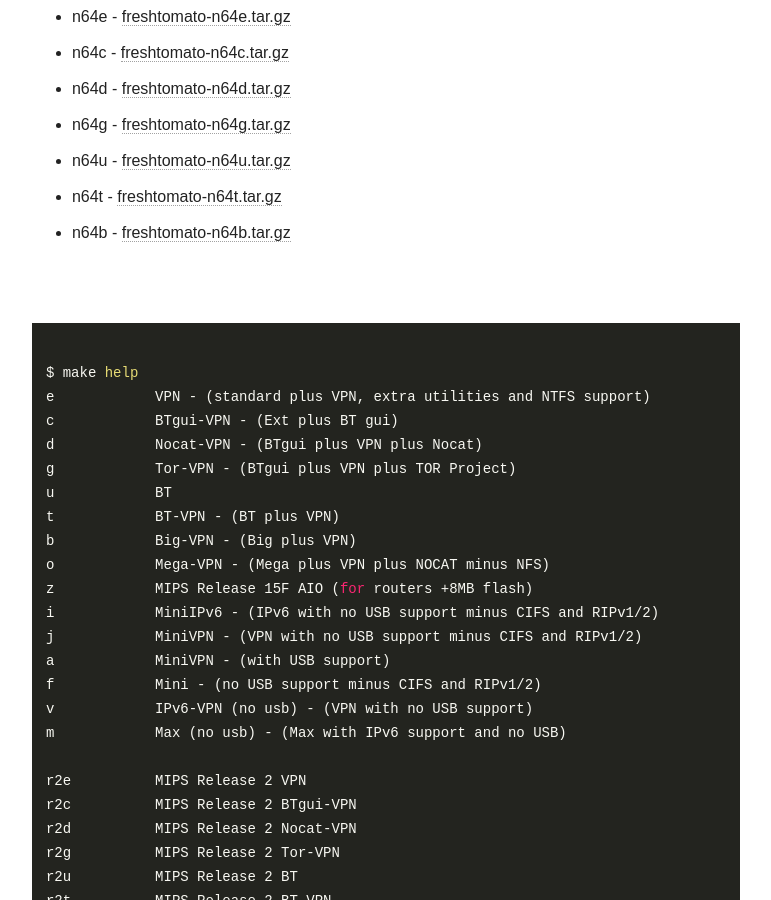
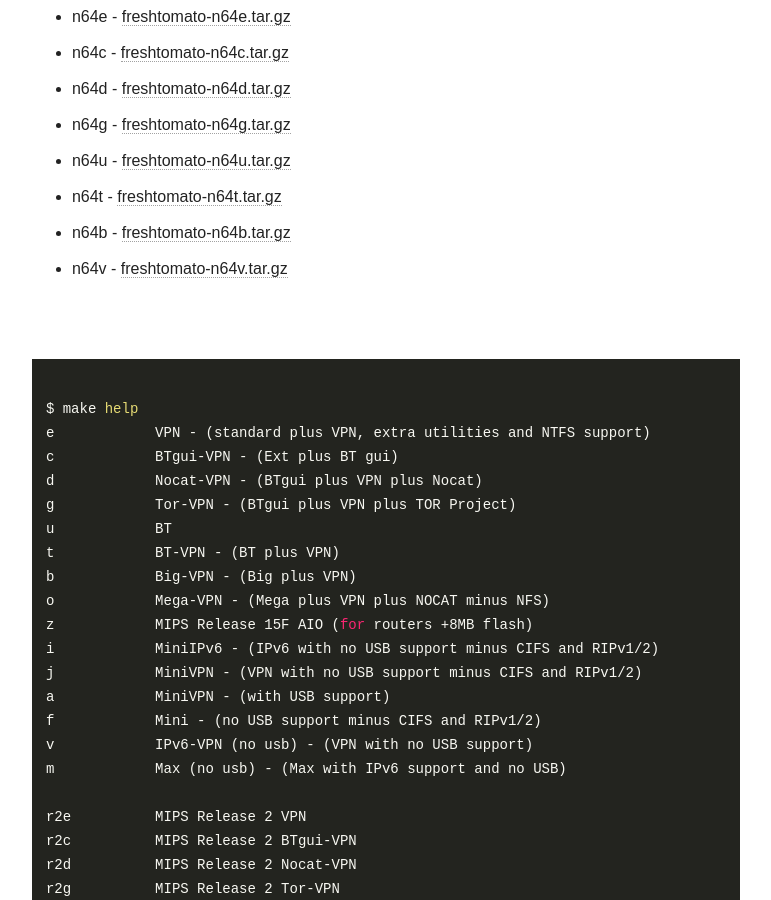
Before and after one commit to oglopss/freshtomato-mips-ci-jekyll, a Jekyll site: the page built from index.html, in a window 1280 px wide and 900 px high, scrolled down 1603 px. Shown: the whole window, without its empty margins (254-1025 px from the left). Built offline with Jekyll 4.4.1, drawn with Linux system fonts in a browser that asks for light colours; nearby versions of some CDN libraries.

Commit message:
Travis build 16 n64v pushed to gh-pages

```diff
--- a/_data/ss.yml
+++ b/_data/ss.yml
@@ -34,3 +34,4 @@
   - 0032 n64u freshtomato-n64u.tar.gz
   - 0033 n64t freshtomato-n64t.tar.gz
   - 0034 n64b freshtomato-n64b.tar.gz
+  - 0036 n64v freshtomato-n64v.tar.gz
```
